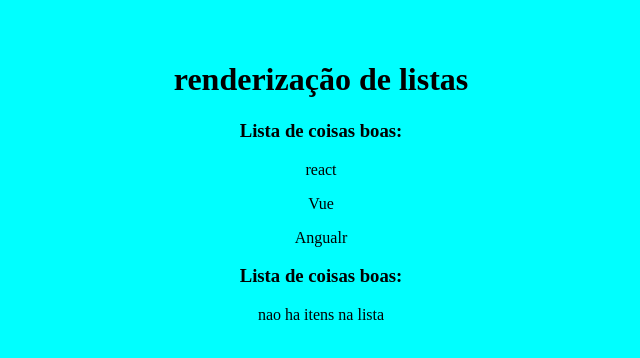
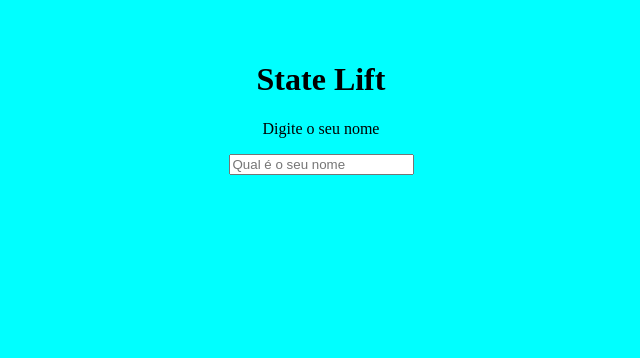
Before and after one commit to PeterAires/React, a React (Vite) app in the folder projeto1/: page / in a window 1280 px wide. Shown: the top 358 px of the page, without its empty margins (319-959 px from the left). Built offline with nearby package versions, Linux system fonts and the light colour scheme.

Commit message:
treino diario pt 2

```diff
--- a/projeto1/src/App.jsx
+++ b/projeto1/src/App.jsx
@@ -1,17 +1,18 @@
 import './App.css'
-import OutraLista from './components/OutraLista'
 import './index.css'
-
+import { useState } from 'react'
+import SeuNome from './components/SeuNome'
+import Saudacao from './components/Saudacao'
 
 function App(){
 
-  const meusItens = ['react','Vue','Angualr']
+  const [nome,setNome] = useState()
 
   return (
     <div className="App">
-      <h1>renderização de listas</h1>
-      <OutraLista itens={meusItens}/>
-      <OutraLista itens={[]}/>
+      <h1>State Lift</h1>
+      <SeuNome setNome={setNome}/>
+      <Saudacao nome={nome}/>
     </div>
   )
 }
--- /dev/null
+++ b/projeto1/src/components/Saudacao.jsx
@@ -0,0 +1,13 @@
+function Saudacao({nome}){
+
+    function GerarSaudacao(algumnome){
+        return`ola ${algumnome} tudo bem?`
+    }
+
+    return(
+        <>
+        {nome &&<p>{GerarSaudacao(nome)}</p>}
+        </>
+    )
+}
+export default Saudacao
--- /dev/null
+++ b/projeto1/src/components/SeuNome.jsx
@@ -0,0 +1,9 @@
+function SeuNome({ setNome }){
+    return(
+        <div>
+            <p>Digite o seu nome</p>
+            <input type="text" placeholder="Qual é o seu nome" onChange={(e) => setNome(e.target.value)}/>
+        </div>
+    )
+}
+export default SeuNome
```
